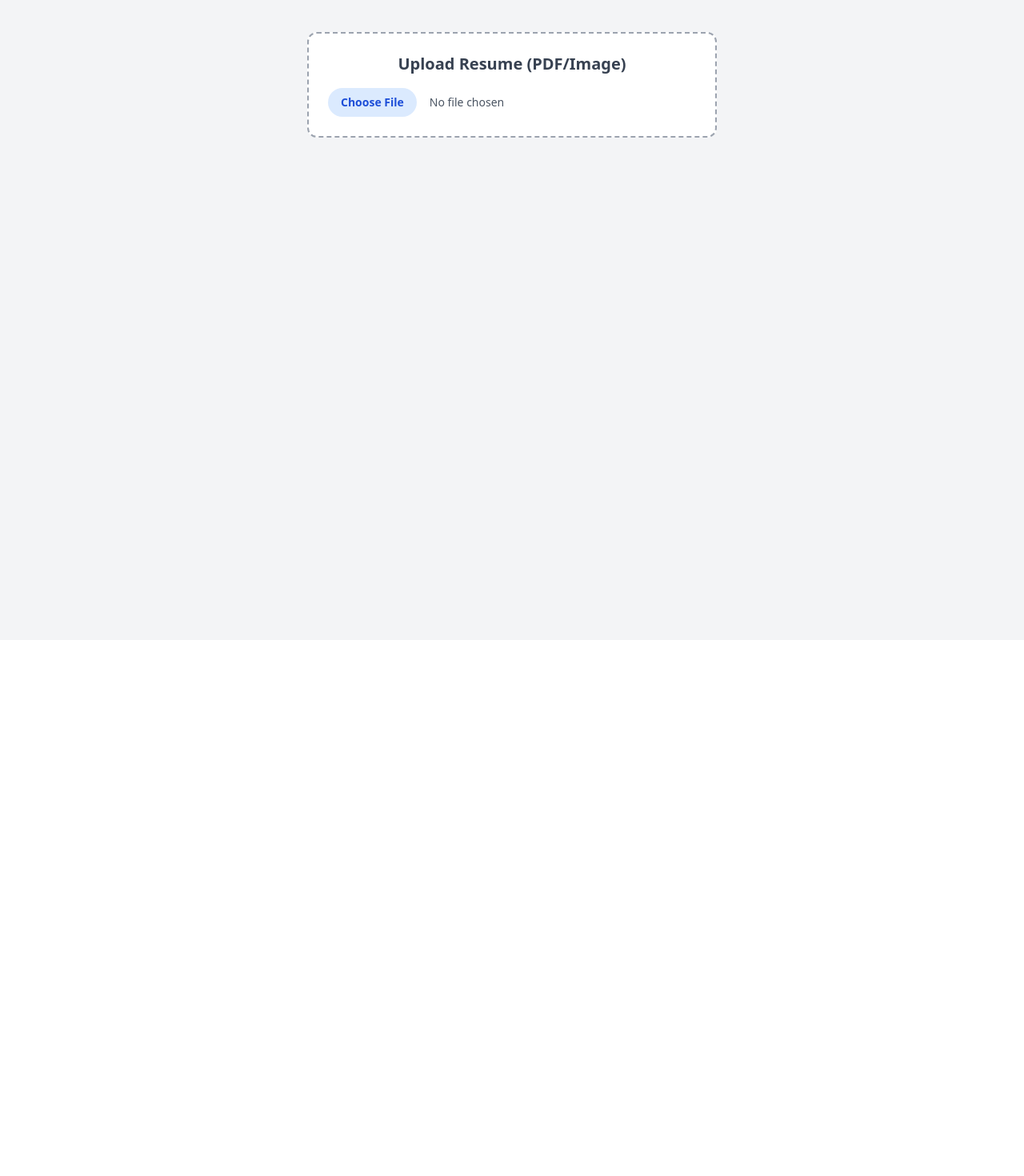
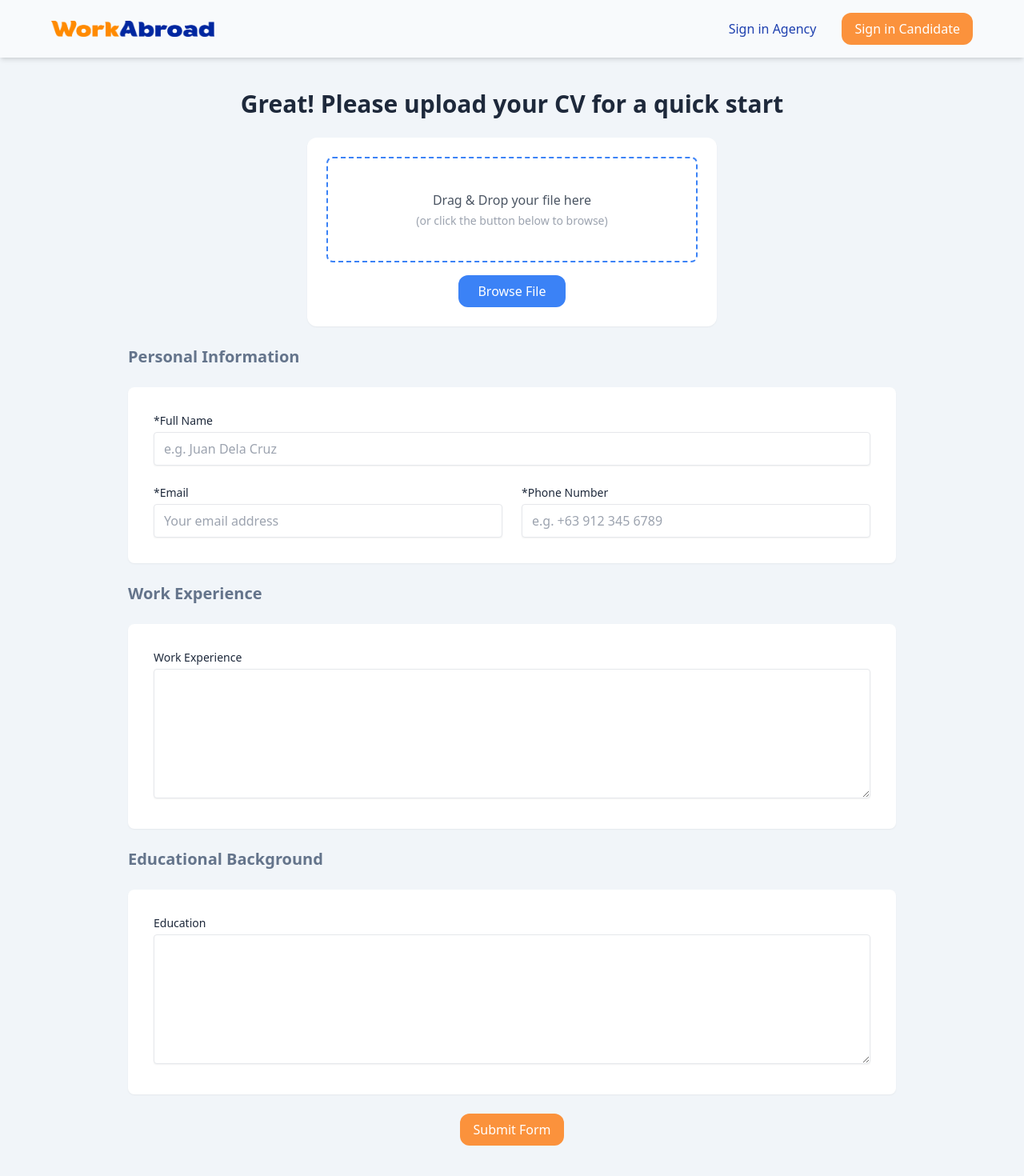
Before and after one commit to cy-sepagan-dev/resume-parser, a React (Create React App) app: page / in a window 1280 px wide. Shown: the whole page at 80% size. Before the commit the page ends 800 px from the top, so only its background shows below. Built offline with nearby package versions, Linux system fonts and the light colour scheme; a web font is replaced by a local one.

Commit message:
Improve layout and styles

```diff
--- a/src/App.js
+++ b/src/App.js
@@ -1,17 +1,23 @@
 import './App.css';
 import React, { useState } from 'react';
 import FileUpload from './components/FileUpload';
-import SmartTextParser from './components/SmartTextParser';
+import SmartTextParser from './utils/SmartTextParser';
+import Header from './components/layouts/Header';
 
 function App() {
   const [selectedFile, setSelectedFile] = useState(null);
+  const [isLoading, setLoading] = useState(false);
 
   return (
-    <div className="min-h-screen bg-gray-100 p-10">
-      <FileUpload onFileSelect={setSelectedFile} />
-      {selectedFile && (
-        <SmartTextParser file={selectedFile} />
-      )}
+    <div className="min-h-screen bg-slate-100 text-slate-800">
+      <Header />
+      <main className='lg:px-40 lg:py-10 md:p-8 p-2 container mx-auto'>
+        <h1 className="text-3xl font-bold mb-6 text-center p-4 md:p-0">Great! Please upload your CV for a quick start</h1>
+
+        <FileUpload onFileSelect={setSelectedFile} disabled={isLoading} />
+        <SmartTextParser file={selectedFile} setLoadingState={setLoading} />
+
+      </main>
     </div>
   );
 }
--- a/src/components/FileUpload.js
+++ b/src/components/FileUpload.js
@@ -1,44 +1,95 @@
-import React, { useState } from "react";
-// Supported formats: PDF, DOCX, JPG, PNG
-const FileUpload = ({ onFileSelect }) => {
+import React, { useState, useRef } from 'react';
+import Button from './ui/Button';
+
+const FileUpload = ({ onFileSelect, disabled }) => {
   const [file, setFile] = useState(null);
-
-  console.log("FileUpload component initialized" +  file);
+  const fileInputRef = useRef(null);
 
   const handleChange = (e) => {
     const uploaded = e.target.files[0];
     if (!uploaded) return;
+    setFile(uploaded);
+    onFileSelect(uploaded);
+  };
 
-    setFile(uploaded);
-    onFileSelect(uploaded); // Pass the file to parent
+  const handleDrop = (e) => {
+    e.preventDefault();
+    if (disabled) return;
+
+    const droppedFile = e.dataTransfer.files[0];
+    if (!droppedFile) return;
+
+    setFile(droppedFile);
+    onFileSelect(droppedFile);
+  };
+
+  const handleDragOver = (e) => {
+    e.preventDefault();
+  };
+
+  const openFileDialog = () => {
+    if (!disabled) fileInputRef.current.click();
   };
 
   return (
-    <div className="flex flex-col items-center gap-4 p-6 border-2 border-dashed border-gray-400 rounded-xl bg-white w-full max-w-lg mx-auto">
-      <h2 className="text-xl font-semibold text-gray-700">Upload Resume (PDF/Image)</h2>
+    <div>
+      <div
+        className={`flex flex-col items-center gap-4 p-6 shadow-sm rounded-xl bg-white w-full max-w-lg mx-auto mb-6 ${
+          disabled ? 'pointer-events-none opacity-50' : ''
+        }`}
+      >
+        {/* Drop Zone */}
+        <div
+          onDrop={handleDrop}
+          onDragOver={handleDragOver}
+          className="w-full flex flex-col items-center justify-center p-10 border-2 border-dashed border-blue-500 rounded-lg cursor-pointer hover:bg-gray-50"
+        >
+          <p className="text-gray-600">Drag & Drop your file here</p>
+          <p className="text-gray-400 text-sm mt-1">(or click the button below to browse)</p>
+        </div>
 
+        {/* Browse Button */}
+        <Button
+          onClick={openFileDialog}
+          disabled={disabled}
+          variant="secondary"
+          classNames="bg-blue-500 text-white hover:bg-blue-500 px-6 py-2 rounded-lg transition"
+        >
+          Browse File
+        </Button>
+        {/* <button
+          onClick={openFileDialog}
+          disabled={disabled}
+          type='button'
+          variant="secondary"
+          className={`px-4 py-2 rounded-lg transition text-white ${
+            disabled
+              ? 'bg-blue-300 cursor-not-allowed'
+              : 'bg-blue-600 hover:bg-blue-700'
+          }`}
+        >
+          Browse File
+        </button> */}
+
+        {/* Hidden Input */}
         <input
           type="file"
           accept=".pdf,.doc,.docx,.jpg,.jpeg,.png"
           onChange={handleChange}
-        className="block w-full text-sm text-gray-600
-                   file:mr-4 file:py-2 file:px-4
-                   file:rounded-full file:border-0
-                   file:text-sm file:font-semibold
-                   file:bg-blue-100 file:text-blue-700
-                   hover:file:bg-blue-200"
+          ref={fileInputRef}
+          disabled={disabled}
+          className="hidden"
         />
 
+        {/* File Info */}
         {file && (
           <div className="text-sm text-gray-600 text-center">
             <p><strong>File:</strong> {file.name}</p>
-          <p><strong>Type:</strong> {file.type}</p>
-          <p><strong>Size:</strong> {(file.size / 1024).toFixed(2)} KB</p>
           </div>
         )}
+      </div>
     </div>
   );
 };
 
 export default FileUpload;
-// Usage example:
--- a/src/components/ResumeForm.js
+++ b/src/components/ResumeForm.js
@@ -1,4 +1,7 @@
 import React, { useEffect, useState } from "react";
+import TextInput from "./ui/TextInputs";
+import TextArea from "./ui/TextArea";
+import Button from "./ui/Button";
 
 // Improved extractor function
 const extractFields = (text) => {
@@ -44,7 +47,7 @@ const extractFields = (text) => {
   return result;
 };
 
-const ResumeForm = ({ extractedData }) => {
+const ResumeForm = ({ extractedData, disabled = false }) => {
   const [form, setForm] = useState({
     name: "",
     email: "",
@@ -86,85 +89,81 @@ const ResumeForm = ({ extractedData }) => {
   };
 
   return (
-    <form onSubmit={handleSubmit} className="space-y-5 text-sm">
-      {/* Name */}
-      <div>
-        <label className="block font-medium mb-1">Full Name</label>
-        <input
-          type="text"
+    <form onSubmit={handleSubmit} className="grid gap-6 grid-cols-1">
+
+      <h3 className="text-xl text-slate-500 font-semibold">Personal Information</h3>
+      <div className="grid md:grid-cols-2 col-span-2 gap-6 p-8 bg-white rounded-lg shadow-sm">
+        <div className="md:col-span-2">
+          <TextInput
+            label="*Full Name"
             name="name"
             value={form.name}
             onChange={handleChange}
-          className="w-full border px-3 py-2 rounded shadow-sm"
+            error={errors.name}
+            disabled={disabled}
+            placeholder={"e.g. Juan Dela Cruz"}
           />
-        {errors.name && <p className="text-red-500">{errors.name}</p>}
         </div>
 
-      {/* Email */}
-      <div>
-        <label className="block font-medium mb-1">Contact Email</label>
-        <input
+        <TextInput
+          label="*Email"
           type="email"
           name="email"
           value={form.email}
           onChange={handleChange}
-          className="w-full border px-3 py-2 rounded shadow-sm"
+          error={errors.email}
+          disabled={disabled}
+          placeholder={"Your email address"}
         />
-        {errors.email && <p className="text-red-500">{errors.email}</p>}
-      </div>
 
-      {/* Phone */}
-      <div>
-        <label className="block font-medium mb-1">Phone Number</label>
-        <input
-          type="text"
+        <TextInput
+          label="*Phone Number"
           name="phone"
           value={form.phone}
           onChange={handleChange}
-          className="w-full border px-3 py-2 rounded shadow-sm"
-        />
-        {errors.phone && <p className="text-red-500">{errors.phone}</p>}
-      </div>
-
-      {/* Summary */}
-      <div>
-        <label className="block font-medium mb-1">Professional Summary</label>
-        <textarea
-          name="summary"
-          value={form.summary}
-          onChange={handleChange}
-          className="w-full border px-3 py-2 rounded shadow-sm h-28"
+          error={errors.phone}
+          disabled={disabled}
+          placeholder={"e.g. +63 912 345 6789"}
         />
       </div>
 
-      {/* Experience */}
-      <div>
-        <label className="block font-medium mb-1">Work Experience</label>
-        <textarea
+      <h3 className="text-xl text-slate-500 font-semibold">Work Experience</h3>
+      <div className="grid md:grid-cols-2 col-span-2 gap-6 p-8 bg-white rounded-lg shadow-sm">
+        <div className="md:col-span-2">
+          <TextArea
+            label="Work Experience"
             name="experience"
             value={form.experience}
             onChange={handleChange}
-          className="w-full border px-3 py-2 rounded shadow-sm h-32"
+            rows={6}
+            disabled={disabled}
           />
         </div>
+      </div>
 
-      {/* Education */}
-      <div>
-        <label className="block font-medium mb-1">Education</label>
-        <textarea
+      <h3 className="text-xl text-slate-500 font-semibold">Educational Background</h3>
+      <div className="grid md:grid-cols-2 col-span-2 gap-6 p-8 bg-white rounded-lg shadow-sm">
+        <div className="md:col-span-2">
+          <TextArea
+            label="Education"
             name="education"
             value={form.education}
             onChange={handleChange}
-          className="w-full border px-3 py-2 rounded shadow-sm h-32"
+            rows={6}
+            disabled={disabled}
           />
         </div>
-
-      <button
-        type="submit"
-        className="bg-black text-white px-6 py-2 rounded hover:bg-gray-800"
+      </div>
+      <div className="col-span-2 flex justify-center">
+        <Button
+          type={"submit"}
+          variant="primary"
+          disabled={disabled}
+          classNames="px-10"
         >
-        Submit
-      </button>
+          Submit Form
+        </Button>
+      </div>
     </form>
   );
 };
--- a/src/components/Header.js
+++ b/src/components/layouts/Header.js
@@ -1,6 +1,6 @@
 import React from 'react'
-import Logo from '../assets/logo.png'
-import Button from './Button'
+import Logo from '../../assets/logo.png'
+import Button from '../ui/Button'
 
 const Header = () => {
   return (
--- /dev/null
+++ b/src/components/ui/Button.js
@@ -0,0 +1,40 @@
+import React from 'react'
+import PropTypes from 'prop-types'
+import clsx from 'clsx';
+
+const Button = ({children, variant, onClick, type, disabled, classNames}) => {
+    // Default props
+    const baseClasses = "px-4 py-2 rounded-xl focus:outline-none focus:ring-2 focus:ring-offset-2";
+    const variantClasses = {
+        primary: "bg-orange-400 text-white hover:bg-orange-500 focus:ring-orange-500",
+        secondary: "text-blue-800 hover:bg-blue-10  0 focus:ring-blue-400",
+        danger: "bg-red-600 text-white hover:bg-red-700 focus:ring-red-500",
+        success: "bg-green-600 text-white hover:bg-green-700 focus:ring-green-500"
+    };
+    const disabledClasses = "opacity-50 cursor-not-allowed";
+
+  return (
+    <button
+        type={type}
+        onClick={onClick}
+        disabled={disabled}
+        className={clsx(
+            baseClasses,
+            variantClasses[variant],
+            disabled && disabledClasses,
+            classNames)}
+    >
+        {children}
+    </button>
+  )
+}
+
+Button.propTypes = {
+    children: PropTypes.node.isRequired,
+    variant: PropTypes.oneOf(['primary', 'secondary', 'danger', 'success']),
+    type: PropTypes.oneOf(['button', 'submit', 'reset']),
+    disabled: PropTypes.bool,
+    onClick: () => {}
+}
+
+export default Button
--- /dev/null
+++ b/src/components/ui/StatusNotice.js
@@ -0,0 +1,29 @@
+// components/StatusNotice.jsx
+import React from "react";
+import clsx from "clsx";
+
+const StatusNotice = ({ type = "info", message, show = true }) => {
+  if (!show || !message) return null;
+
+  const baseClass = "px-4 py-2 rounded-md border text-sm";
+
+  const variants = {
+    info: "bg-blue-50 text-blue-800 border-blue-200",
+    warning: "bg-yellow-50 text-yellow-800 border-yellow-200",
+    error: "bg-red-50 text-red-800 border-red-200",
+  };
+
+  const prefix = {
+    info: "Status:",
+    warning: "Notice:",
+    error: "Error:",
+  };
+
+  return (
+    <div className={clsx(baseClass, variants[type])}>
+      <strong>{prefix[type]}</strong> {message}
+    </div>
+  );
+};
+
+export default StatusNotice;
--- /dev/null
+++ b/src/components/ui/TextArea.js
@@ -0,0 +1,15 @@
+const TextArea = ({ label, name, value, onChange, error, rows = 5 }) => (
+  <div>
+    <label className="block text-sm mb-1">{label}</label>
+    <textarea
+      name={name}
+      value={value}
+      onChange={onChange}
+      className="w-full border px-3 py-2 rounded shadow-sm"
+      rows={rows}
+    />
+    {error && <p className="text-red-500 text-sm mt-1">{error}</p>}
+  </div>
+);
+
+export default TextArea;
--- /dev/null
+++ b/src/components/ui/TextInputs.js
@@ -0,0 +1,17 @@
+const TextInput = ({ label, name, type = "text", value, onChange, error, required = false, placeholder }) => (
+  <div>
+    <label className="block text-sm mb-1">{label}</label>
+    <input
+      type={type}
+      name={name}
+      value={value}
+      onChange={onChange}
+      required={required}
+      placeholder={placeholder}
+      className="w-full border px-3 py-2 rounded shadow-sm"
+    />
+    {error && <p className="text-red-500 text-sm mt-1">{error}</p>}
+  </div>
+);
+
+export default TextInput;
--- /dev/null
+++ b/src/practices/ResumeUploaderAI.js
@@ -0,0 +1,85 @@
+import React, { useState } from "react";
+import axios from "axios";
+
+const ResumeUploaderAI = () => {
+  const [file, setFile] = useState(null);
+  const [parsedText, setParsedText] = useState("");
+  const [loading, setLoading] = useState(false);
+  const [error, setError] = useState("");
+
+  const handleFileChange = (e) => {
+    setFile(e.target.files[0]);
+    setParsedText("");
+    setError("");
+  };
+
+    const handleUpload = async () => {
+    if (!file) return;
+
+    setLoading(true);
+    setParsedText("");
+    setError("");
+
+    const formData = new FormData();
+    formData.append("resume", file);
+
+    try {
+        const response = await axios.post("http://localhost:3000/api/parse", formData, {
+        headers: {
+            "Content-Type": "multipart/form-data",
+        },
+        });
+
+        setParsedText(response.data.extractedText); // ✅ show parsed content
+        console.log("✅ Upload successful:", response.data);
+    } catch (error) {
+        setError(error?.response?.data?.error || "Upload failed.");
+        console.error("Upload failed:", error);
+    } finally {
+        setLoading(false);
+    }
+    };
+
+  return (
+    <div className="max-w-xl mx-auto mt-10 p-6 bg-white shadow-lg rounded-lg space-y-6">
+      <h2 className="text-2xl font-bold text-gray-800">Upload Your Resume</h2>
+
+      <input
+        type="file"
+        accept=".pdf,.docx"
+        onChange={handleFileChange}
+        className="block w-full text-sm text-gray-700
+                   file:mr-4 file:py-2 file:px-4
+                   file:rounded-full file:border-0
+                   file:text-sm file:font-semibold
+                   file:bg-blue-50 file:text-blue-700
+                   hover:file:bg-blue-100"
+      />
+
+      {file && (
+        <p className="text-sm text-green-700">
+          Selected file: <strong>{file.name}</strong>
+        </p>
+      )}
+
+      <button
+        onClick={handleUpload}
+        disabled={loading}
+        className="px-4 py-2 bg-blue-600 text-white rounded-md hover:bg-blue-700 disabled:bg-gray-400"
+      >
+        {loading ? "Parsing..." : "Upload and Parse"}
+      </button>
+
+      {error && <p className="text-red-600">{error}</p>}
+
+      {parsedText && (
+        <div className="mt-4 p-4 bg-gray-100 rounded-lg whitespace-pre-wrap text-sm text-gray-800">
+          <h3 className="font-semibold mb-2">Parsed Resume Text:</h3>
+          {parsedText}
+        </div>
+      )}
+    </div>
+  );
+};
+
+export default ResumeUploaderAI;
--- a/src/components/SmartTextParser.js
+++ b/src/utils/SmartTextParser.js
@@ -3,18 +3,15 @@ import PDFToText from "react-pdftotext";
 import Tesseract from "tesseract.js";
 import { getDocument, GlobalWorkerOptions } from "pdfjs-dist";
 import mammoth from "mammoth";
-import ResumeForm from "./ResumeForm";
-
-// Set PDF.js worker source
+import ResumeForm from "../components/ResumeForm";
+import StatusNotice from "../components/ui/StatusNotice";
 
 GlobalWorkerOptions.workerSrc = `//cdnjs.cloudflare.com/ajax/libs/pdf.js/3.11.174/pdf.worker.min.js`;
 
 console.log("SmartTextParser component initialized");
 
-// SmartTextParser component to handle resume text extraction
 const SmartTextParser = ({ file }) => {
 
-  // State variables to manage file processing
   const [text, setText] = useState("");
   const [loading, setLoading] = useState(false);
   const [progress, setProgress] = useState(0);
@@ -77,7 +74,6 @@ const SmartTextParser = ({ file }) => {
     console.log("Processing file:", fileName, "Type:", fileType);
 
     try {
-
       // Handle PDF
       if (fileType === "application/pdf") {
         setStatusMessage("Extracting text from PDF...");
@@ -128,12 +124,15 @@ const SmartTextParser = ({ file }) => {
         setStatusMessage("Successfully extracted DOCX content.");
 
       // Handle .doc (unsupported)
-      } else if (fileName.endsWith(".doc")) {
+      } else if (
+        fileName.endsWith(".doc")
+      ) {
         setError("DOC files are not supported. Please convert to .docx or PDF.");
         setStatusMessage("Upload failed: unsupported DOC format.");
 
       // Invalid file type
-      } else {
+      } else
+      {
         setError("Unsupported file type. Please upload a PDF, DOCX");
         setStatusMessage("Upload failed: unsupported file type.");
       }
@@ -152,12 +151,45 @@ const SmartTextParser = ({ file }) => {
     // eslint-disable-next-line react-hooks/exhaustive-deps
   }, [file]);
 
+  useEffect(() => {
+    // If there's a status or error, auto-clear it after 5 seconds
+    if (statusMessage || error || usedOCR) {
+      const timeoutId = setTimeout(() => {
+        setStatusMessage("");
+        setError("");
+        setUsedOCR(false);
+      }, 10000);
+
+      // Clean up timeout when component unmounts or file changes
+      return () => clearTimeout(timeoutId);
+    }
+  }, [statusMessage, error, usedOCR]);
+
   return (
-    <div className="mt-8 max-w-4xl mx-auto">
-      <h3 className="text-lg font-semibold text-gray-700 mb-2">
-        Smart Resume Text Extractor
-      </h3>
+    <div>
+      {/* Statuses */}
+      <div className="space-y-2 mb-4">
 
+        <StatusNotice
+          type="info"
+          message={statusMessage}
+          show={Boolean(statusMessage)}
+        />
+
+        <StatusNotice
+          type="warning"
+          message="We used OCR because the document’s text was not readable."
+          show={usedOCR && !loading}
+        />
+
+        <StatusNotice
+          type="error"
+          message={error}
+          show={Boolean(error)}
+        />
+      </div>
+
+      {/* Loading Bar */}
       {loading && (
         <div className="w-full bg-gray-200 rounded h-3 mb-4 overflow-hidden">
           <div
@@ -167,38 +199,12 @@ const SmartTextParser = ({ file }) => {
         </div>
       )}
 
-      {statusMessage && (
-        <p className="text-sm text-blue-700 font-medium mb-2">{statusMessage}</p>
-      )}
 
-      {usedOCR && !loading && (
-        <p className="text-sm text-yellow-600 font-medium mb-2">
-          Used OCR fallback (PDF text unreadable).
-        </p>
-      )}
+      <div className={`mt-6 transition-opacity duration-200 ${loading ? "pointer-events-none opacity-50" : ""}`}>
+        <ResumeForm extractedData={text} />
+      </div>
+    </div>
 
-      {error && <p className="text-sm text-red-600 mb-2">{error}</p>}
-
-      <textarea
-        className="w-full h-80 border p-3 text-sm font-mono rounded-lg shadow"
-        value={text}
-        readOnly
-        placeholder="Parsed resume text will appear here..."
-      ></textarea>
-
-      {text && !loading && (
-        <div className="mt-6">
-          <h4 className="text-md font-semibold text-gray-700 mb-2">
-            Edit Extracted Resume Details
-          </h4>
-          <ResumeForm extractedData={text} />
-        </div>
-      )}
-
-      {loading && (
-        <p className="text-sm text-gray-500 mt-2">Processing file, please wait...</p>
-      )}
-    </div>
   );
 };
 
```
Lines whose indentation alone changed are shown as unchanged.
